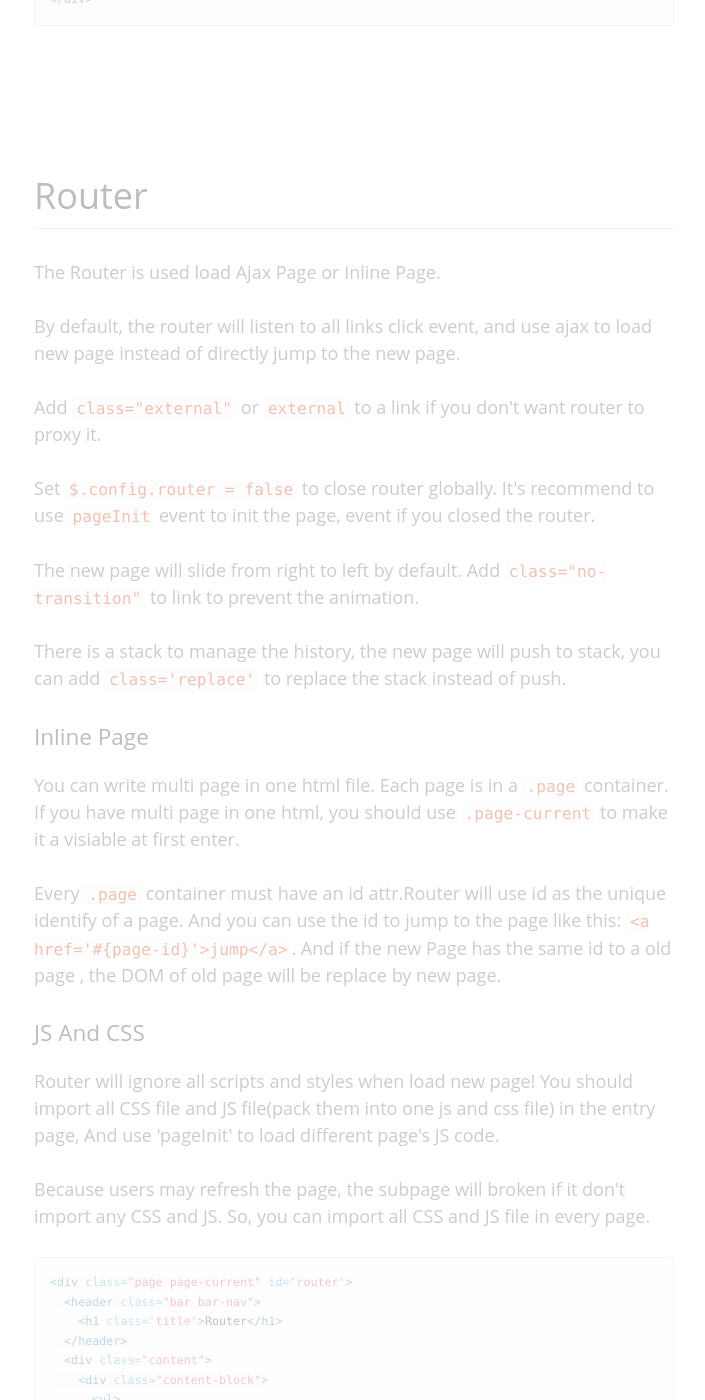
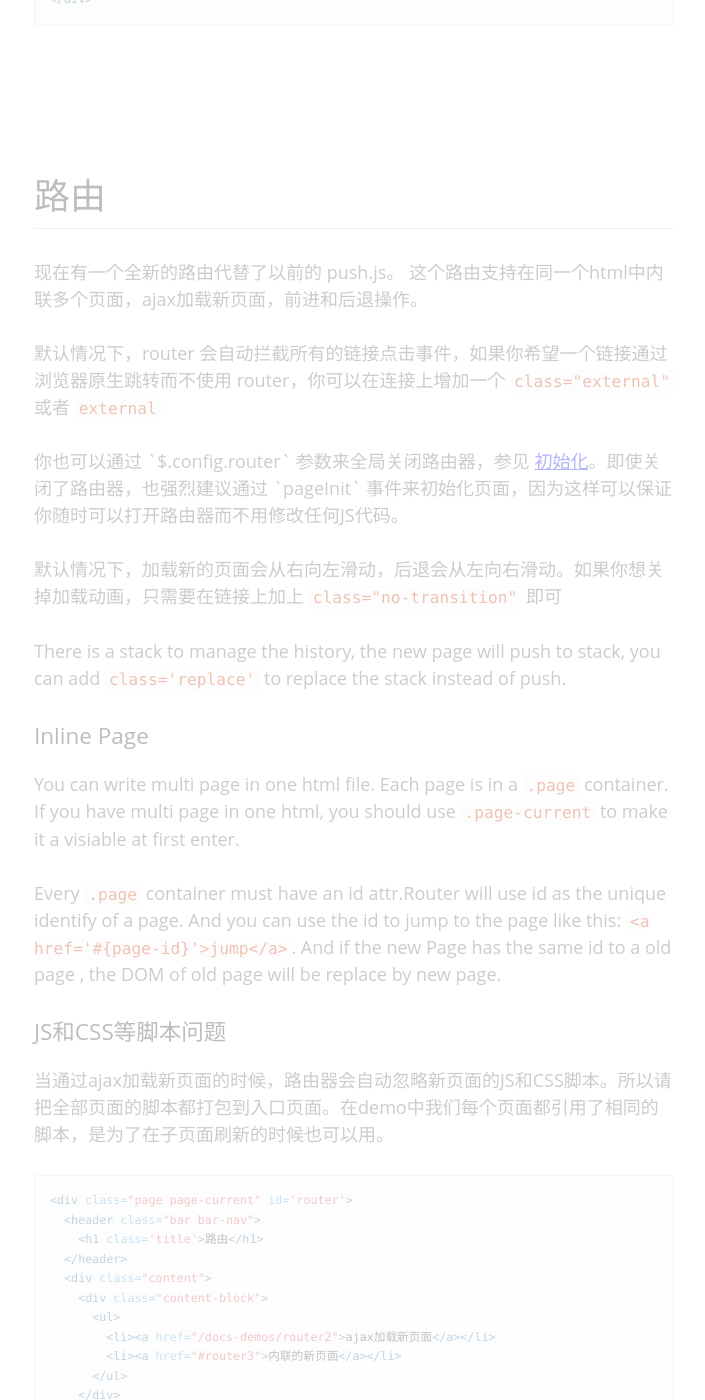
Before and after one commit to lihongxun945/light7-cn, a Jekyll site: the page built from docs/components.html, in a window 1280 px wide and 1400 px high, scrolled down 70912 px. Shown: the whole window, without its empty margins (179-884 px from the left). Built offline with Jekyll 4.4.1, drawn with Linux system fonts in a browser that asks for light colours; a style sheet for code colours, icons or effects is not loaded; some of the changed text lies outside the part shown.

Commit message:
Revert "translate"
This reverts commit 79286e25d3779ba73741bac036321fe87f8bda4f.

```diff
--- a/docs/_includes/_components/router.html
+++ b/docs/_includes/_components/router.html
@@ -1,11 +1,10 @@
 <article class="component" id='router' data-url="router">
-  <h2 class="component-title">Router</h2>
-  <p class="component-description">The Router is used load Ajax Page or Inline Page.</p>
-  <p>By default, the router will listen to all links click event, and use ajax to load new page instead of directly jump to the new page.</p>
-  <p>Add <code>class="external"</code> or <code>external</code> to a link if you don't want router to proxy it.</p>
-  <p>Set <code>$.config.router = false</code> to close router globally. It's recommend to use <code>pageInit</code> event to init the page, event if you closed the router.</p>
+  <h2 class="component-title">路由</h2>
+  <p class="component-description">现在有一个全新的路由代替了以前的 push.js。 这个路由支持在同一个html中内联多个页面，ajax加载新页面，前进和后退操作。</p>
+  <p>默认情况下，router 会自动拦截所有的链接点击事件，如果你希望一个链接通过浏览器原生跳转而不使用 router，你可以在连接上增加一个 <code>class="external"</code> 或者 <code>external</code></p>
+  <p>你也可以通过 `$.config.router` 参数来全局关闭路由器，参见 <a href="#init">初始化</a>。即使关闭了路由器，也强烈建议通过 `pageInit` 事件来初始化页面，因为这样可以保证你随时可以打开路由器而不用修改任何JS代码。</p>
 
-  <p>The new page will slide from right to left by default. Add <code>class="no-transition"</code> to link to prevent the animation.</p>
+  <p>默认情况下，加载新的页面会从右向左滑动，后退会从左向右滑动。如果你想关掉加载动画，只需要在链接上加上 <code>class="no-transition"</code> 即可</p>
 
   <p>There is a stack to manage the history, the new page will push to stack, you can add <code>class='replace'</code> to replace the stack instead of push.</p>
 
@@ -13,21 +12,19 @@
   <p class="component-description">You can write multi page in one html file. Each page is in a <code>.page</code> container. If you have multi page in one html, you should use <code>.page-current</code> to make it a visiable at first enter.</p>
   <p>Every <code>.page</code> container must have an id attr.Router will use id as the unique identify of a page. And you can use the id to jump to the page like this: <code>&lt;a href='#{page-id}'&gt;jump&lt;/a&gt;</code>. And if the new Page has the same id to a old page , the DOM of old page will be replace by new page.</p>
 
-  <h3 class="component-title">JS And CSS</h3>
-  <p>Router will ignore all scripts and styles when load new page! You should import all CSS file and JS file(pack them into one js and css file) in the entry page, And use 'pageInit' to load different page's JS code.</p>
-
-  <p>Because users may refresh the page, the subpage will broken if it don't import any CSS and JS. So, you can import all CSS and JS file in every page.</p>
+  <h3 class="component-title">JS和CSS等脚本问题</h3>
+  <p>当通过ajax加载新页面的时候，路由器会自动忽略新页面的JS和CSS脚本。所以请把全部页面的脚本都打包到入口页面。在demo中我们每个页面都引用了相同的脚本，是为了在子页面刷新的时候也可以用。</p>
 
 {% highlight html %}
 <div class="page page-current" id='router'>
   <header class="bar bar-nav">
-    <h1 class='title'>Router</h1>
+    <h1 class='title'>路由</h1>
   </header>
   <div class="content">
     <div class="content-block">
       <ul>
-        <li><a href="/docs-demos/router2">Ajax Page</a></li>
-        <li><a href="#router3">Inline Page</a></li>
+        <li><a href="/docs-demos/router2">ajax加载新页面</a></li>
+        <li><a href="#router3">内联的新页面</a></li>
       </ul>
     </div>
   </div>
@@ -37,33 +34,33 @@
   <header class="bar bar-nav">
     <a class="button button-link button-nav pull-left back" href="/docs-demos/router">
       <span class="icon icon-left"></span>
-      Back
+      返回
     </a>
-    <h1 class='title'>Router</h1>
+    <h1 class='title'>路由</h1>
   </header>
   <div class="content">
     <div class="content-block">
-      This is an Inline Page，Click <a href="#" class='back'>Back </a> to go back。
+      这是内联编写的页面，点击左上角的 <a href="#" class='back'>返回</a> 按钮返回上一页。
     </div>
   </div>
 </div>
 {% endhighlight %}
 
-<p>Note that you can only write multi inline page in the entry html file. There can only be one <code>.page</code> in new page loaded by ajax.</p>
+<p>注意，内联页面只能在第一个页面编写，通过ajax加载的页面里面不能内联多个页面。</p>
 
-  <h3 class="component-title">Ajax Page</h3>
-  <p class="component-description">Router will prevent all links' click event, and load new page via Ajax by default.</p>
+  <h3 class="component-title">ajax页面</h3>
+  <p class="component-description">除了内联编写多个页面以外，你还可以通过ajax来加载新页面。通过ajax加载新页面和普通的链接写法没有区别，路由器会自动拦截链接的点击事件，并通过ajax请求加载新的页面。</p>
 
 {% highlight html %}
 <!-- page 1 -->
 <div class="page page-current" id='router'>
   <header class="bar bar-nav">
-    <h1 class='title'>Router</h1>
+    <h1 class='title'>路由</h1>
   </header>
   <div class="content">
     <div class="content-block">
       <ul>
-        <li><a href="/docs-demos/router2">Ajax New Page</a></li>
+        <li><a href="/docs-demos/router2">ajax加载新页面</a></li>
       </ul>
     </div>
   </div>
@@ -76,31 +73,31 @@
   <header class="bar bar-nav">
     <a class="button button-link button-nav pull-left back" href="/docs-demos/router">
       <span class="icon icon-left"></span>
-      Back
+      返回
     </a>
-    <h1 class='title'>Router</h1>
+    <h1 class='title'>路由</h1>
   </header>
   <div class="content">
     <div class="content-block">
-      This is an Ajax Page，click <a href="#" class='back'>Back </a> to go back。
+      这是ajax 加载的新页面，点击左上角的 <a href="#" class='back'>返回</a> 按钮返回上一页。
     </div>
   </div>
 </div>
 {% endhighlight %}
 
-  <h3 class="component-title">Go Back</h3>
-  <p>It's very easy to go back, what you need to do is only add a <code>.back</code> class on any link. In case of can't go back, you can set the <code>href</code> attr of the link, and router will load the href if it can't go back in history(For example, the user refreshed the page or enter the link directly)</p>
-  <p class="component-description">You can also call<code>$.router.back(url)</code> to go back. The url param is optional but recommend too.</p>
+  <h3 class="component-title">后退</h3>
+  <p class="component-description">我们对后退操作进行了封装，你只需要在任意链接上增加一个 <code>.back</code> 类，点击就会自动返回到上一页。为了防止在某些情况下无法返回，最好同时设置 <code>href</code> 指定上一页的地址，这样当无法后退的时候，会直接加载指定的地址。</p>
+  <p class="component-description">或者你可以通过调用 <code>$.router.back(url)</code> 来执行返回上一页操作，同样为了确保能正常返回，最好把上一页的地址作为参数传入。</p>
 
 {% highlight html %}
-<a class="button button-link button-nav pull-left back" href="/docs-demos/router">Back</a>
+<a class="button button-link button-nav pull-left back" href="/docs-demos/router">返回上一页</a>
 {% endhighlight %}
 
-  <h3 class="component-title">JS</h3>
-  <p class="component-description">Call <code>$.router.loadPage(url)</code> to load an Ajax Page or an Inline Page.</p>
+  <h3 class="component-title">JS方法</h3>
+  <p class="component-description">你可以通过调用 <code>$.router.loadPage(url)</code> 来加载一个页面，参数url既可以是一个ajax页面的地址，也可以是一个内联页面的id.</p>
 {% highlight js %}
-$.router.loadPage("/detail");  //load ajax page
-$.router.loadPage("#about");  //load inline page
+$.router.loadPage("/detail");  //加载ajax页面
+$.router.loadPage("#about");  //加载内联页面
 {% endhighlight %}
 
   <p>You can call <code>$.router.loadPage</code> with a config object like this:</p>
@@ -148,42 +145,43 @@ $.router.replacePage(url, noAnimation);
   <h3 class="component-title">Event</h3>
   <p class="component-description">There are many events：</p>
 
+
   <table>
     <tr>
-      <th>Event</th>
-      <th>Description</th>
+      <th>事件</th>
+      <th>说明</th>
     </tr>
     <tr>
       <td>pageLoadStart</td>
-      <td>before Ajax</td>
+      <td>发送Ajax之前触发</td>
     </tr>
     <tr>
       <td>pageLoadCancel</td>
-      <td>the ajax is canceled</td>
+      <td>取消了正在发送的ajax请求</td>
     </tr>
     <tr>
       <td>pageLoadError</td>
-      <td>Ajax error</td>
+      <td>Ajax 请求失败</td>
     </tr>
     <tr>
       <td>pageLoadComplete</td>
-      <td>Ajax complete </td>
+      <td>Ajax 请求结束，无论是成功还是失败</td>
     </tr>
     <tr>
       <td>pageAnimationStart</td>
-      <td>after the DOM of new page insert into document, before the animation start</td>
+      <td>新页面的DOM插入当前页面之后，动画执行之前</td>
     </tr>
     <tr>
       <td>pageAnimationEnd</td>
-      <td>animation end</td>
+      <td>新页面动画执行完毕</td>
     </tr>
     <tr>
       <td>pageInit</td>
-      <td>all components in the page have been inited</td>
+      <td>新页面中的组件初始化完毕</td>
     </tr>
     <tr>
       <td>pageReinit</td>
-      <td>when back to previous page</td>
+      <td>返回到上一个页面的时候触发</td>
     </tr>
   </table>
 
```
